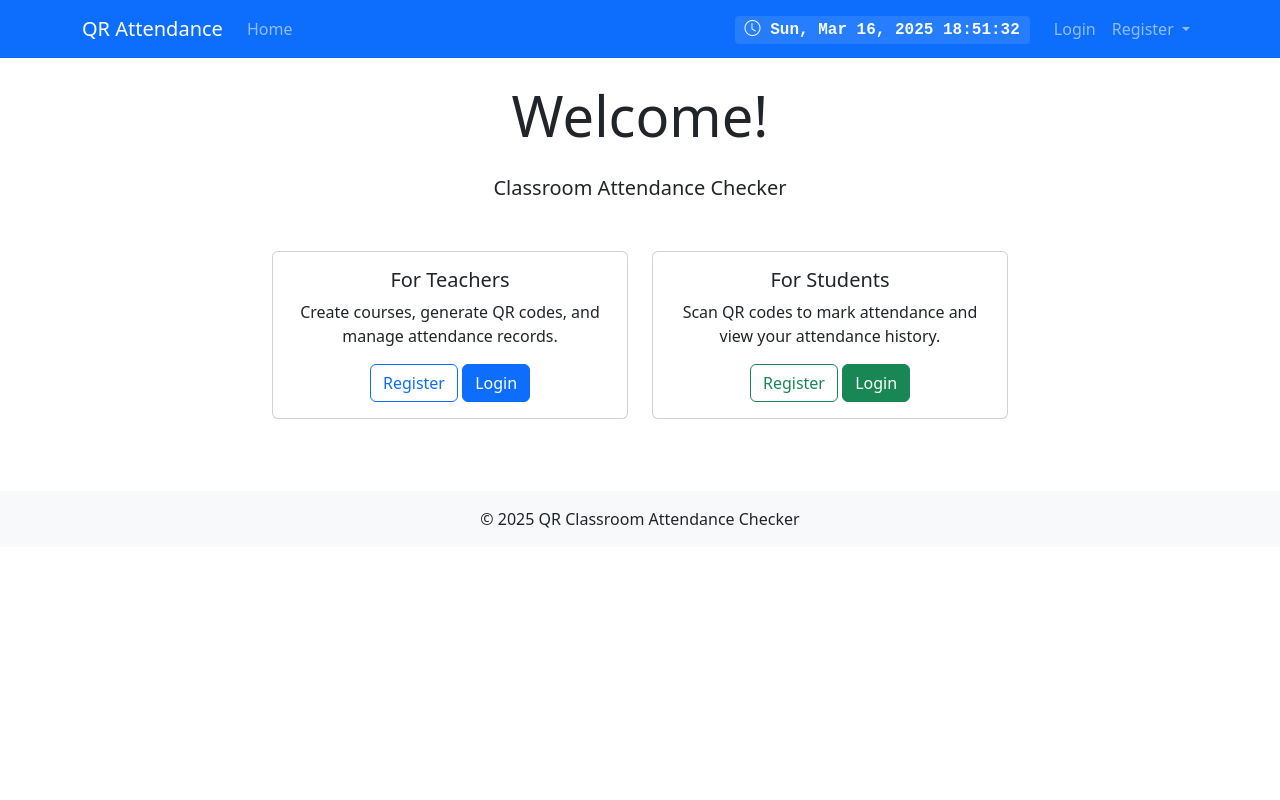
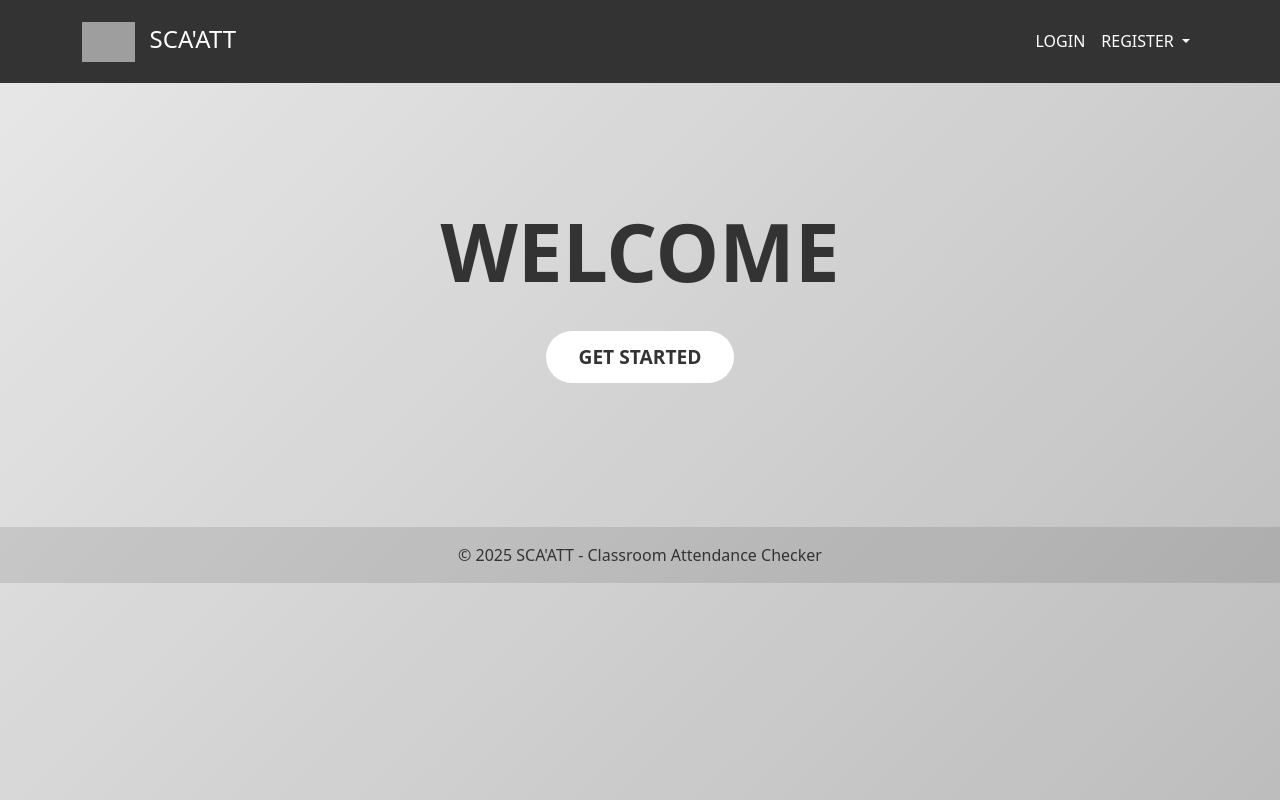
Before and after one commit to brianjezreel/scaatt2, a Django app: page / in a window 1280 px wide. Run offline with Django 5.2, Linux system fonts and the light colour scheme; grey boxes are pictures that could not be loaded.

Commit message:
update 4

```diff
--- a/apps/accounts/views.py
+++ b/apps/accounts/views.py
@@ -52,9 +52,9 @@ def dashboard(request):
     """User dashboard view based on role"""
 
     if request.user.is_teacher:
-        return render(request, 'accounts/teacher_dashboard.html')
+        return redirect('course_list')
     else:
-        return render(request, 'accounts/student_dashboard.html')
+        return redirect('scanner')
 
 
 @login_required
--- a/apps/sessions/urls.py
+++ b/apps/sessions/urls.py
@@ -2,6 +2,7 @@ from django.urls import path
 from . import views
 
 urlpatterns = [
+    path('all-sessions/', views.all_sessions, name='all_sessions'),
     path('course/<int:course_id>/sessions/', views.session_list, name='session_list'),
     path('course/<int:course_id>/sessions/create/', views.create_session, name='create_session'),
     path('course/<int:course_id>/sessions/<int:session_id>/', views.session_detail, name='session_detail'),
--- a/config/settings.py
+++ b/config/settings.py
@@ -69,6 +69,8 @@ TEMPLATES = [
                 'django.template.context_processors.request',
                 'django.contrib.auth.context_processors.auth',
                 'django.contrib.messages.context_processors.messages',
+                'django.template.context_processors.media',
+                'utils.context_processors.media_url',
             ],
         },
     },
@@ -112,7 +114,7 @@ AUTH_PASSWORD_VALIDATORS = [
 
 LANGUAGE_CODE = 'en-us'
 
-TIME_ZONE = 'UTC'
+TIME_ZONE = 'Asia/Manila'  # Philippine Standard Time
 
 USE_I18N = True
 
@@ -140,5 +142,5 @@ AUTH_USER_MODEL = 'accounts.User'
 
 # Login URLs
 LOGIN_URL = 'login'
-LOGIN_REDIRECT_URL = 'dashboard'
+LOGIN_REDIRECT_URL = 'home'
 LOGOUT_REDIRECT_URL = 'home'
--- a/config/urls.py
+++ b/config/urls.py
@@ -19,10 +19,15 @@ from django.urls import path, include
 from django.conf import settings
 from django.conf.urls.static import static
 from django.views.generic import TemplateView
+from django.shortcuts import render, redirect
+
+def home_view(request):
+    """Home page view that shows the home page to all users"""
+    return render(request, 'home.html')
 
 urlpatterns = [
     path('admin/', admin.site.urls),
-    path('', TemplateView.as_view(template_name='home.html'), name='home'),
+    path('', home_view, name='home'),
     path('accounts/', include('apps.accounts.urls')),
     path('courses/', include('apps.courses.urls')),
     path('', include('apps.sessions.urls')),
@@ -32,5 +37,7 @@ urlpatterns = [
     # path('notifications/', include('apps.notifications.urls')),
 ]
 
+# Always serve media files in development
 if settings.DEBUG:
     urlpatterns += static(settings.MEDIA_URL, document_root=settings.MEDIA_ROOT)
+# In production, these are served by the web server
--- a/templates/base.html
+++ b/templates/base.html
@@ -4,20 +4,27 @@
 <head>
     <meta charset="UTF-8">
     <meta name="viewport" content="width=device-width, initial-scale=1.0">
-    <title>{% block title %}QR Attendance{% endblock %}</title>
+    <title>{% block title %}SCA'ATT{% endblock %}</title>
     <link href="https://cdn.jsdelivr.net/npm/bootstrap@5.3.0/dist/css/bootstrap.min.css" rel="stylesheet">
     <link href="https://cdn.jsdelivr.net/npm/bootstrap-icons@1.11.0/font/bootstrap-icons.css" rel="stylesheet">
+    {% load static %}
     {% block extra_css %}{% endblock %}
     <style>
+        /* Monochromatic theme with exceptions for buttons and status indicators */
+        body {
+            background: linear-gradient(135deg, #e8e8e8 0%, #bdbdbd 100%);
+            min-height: 100vh;
+        }
+
         #live-clock {
             font-family: 'Courier New', monospace;
             font-weight: bold;
             padding: 5px 10px;
             border-radius: 4px;
-            background-color: rgba(255, 255, 255, 0.1);
+            background-color: rgba(0, 0, 0, 0.1);
         }
 
-        /* Logout button styling */
+        /* Logout button styling - preserving button styling */
         .btn-link.text-decoration-none {
             font-weight: 400;
             color: #212529;
@@ -25,64 +32,171 @@
         .btn-link.text-decoration-none:hover {
             background-color: #f8f9fa;
         }
+
+        /* Navbar styling */
+        .navbar {
+            background-color: #333333;
+            padding: 1rem;
+        }
+
+        .navbar-nav .nav-link {
+            color: white;
+            text-transform: uppercase;
+            font-weight: 500;
+            padding: 0.5rem 1rem;
+        }
+
+        .navbar-brand {
+            font-size: 1.5rem;
+        }
+
+        /* Logo styling */
+        .navbar-brand img {
+            height: 40px;
+            width: auto;
+            margin-right: 8px;
+            vertical-align: middle;
+        }
+
+        /* Welcome section */
+        .welcome-section {
+            text-align: center;
+            padding: 6rem 0;
+            color: #333;
+        }
+
+        .welcome-section h1 {
+            font-size: 5rem;
+            font-weight: 700;
+            text-transform: uppercase;
+            margin-bottom: 2rem;
+        }
+
+        .btn-primary {
+            background-color: white;
+            color: #333;
+            border: none;
+            border-radius: 30px;
+            padding: 0.75rem 2rem;
+            font-size: 1.2rem;
+            font-weight: 600;
+            text-transform: uppercase;
+        }
+
+        .btn-primary:hover {
+            background-color: #f8f9fa;
+            color: #333;
+        }
+
+        /* Footer styling */
+        footer {
+            background-color: rgba(0, 0, 0, 0.1);
+            color: #333;
+            padding: 1rem 0;
+        }
+
+        footer p {
+            color: #333;
+        }
+
+        /* Card styling - monochromatic */
+        .card {
+            background-color: #ffffff;
+            border: none;
+            box-shadow: 0 4px 6px rgba(0, 0, 0, 0.1);
+            margin-bottom: 1.5rem;
+        }
+
+        /* Make all card headers gray unless they have a status-specific class */
+        .card-header:not(.bg-success):not(.bg-primary):not(.bg-danger):not(.bg-warning):not(.bg-secondary) {
+            background-color: #f5f5f5;
+            border-bottom: 1px solid #eeeeee;
+            font-weight: 600;
+        }
+
+        .card-body {
+            padding: 1.5rem;
+        }
+
+        /* Table styling */
+        .table {
+            color: #333;
+        }
+
+        /* Form controls */
+        .form-control {
+            border-color: #ddd;
+        }
+
+        .form-control:focus {
+            border-color: #aaa;
+            box-shadow: 0 0 0 0.25rem rgba(150, 150, 150, 0.25);
+        }
+
+        /* Progress bars - non-monochromatic only for progress bars */
+
+        /* Keep badges and alerts colored for status indicators */
+
+        /* Breadcrumb styling */
+        .breadcrumb {
+            background-color: rgba(0, 0, 0, 0.05);
+            padding: 0.75rem 1rem;
+            border-radius: 0.25rem;
+        }
+
+        .breadcrumb-item a {
+            color: #666;
+        }
+
+        .breadcrumb-item.active {
+            color: #333;
+        }
     </style>
 </head>
 <body>
-    <nav class="navbar navbar-expand-lg navbar-dark bg-primary">
+    <nav class="navbar navbar-expand-lg">
         <div class="container">
-            <a class="navbar-brand" href="{% url 'home' %}">QR Attendance</a>
+            <a class="navbar-brand" href="{% url 'home' %}">
+                <img src="{{ MEDIA_URL }}logo.png" alt="SCA'ATT Logo" class="me-2">
+                <span class="text-white">SCA'ATT</span>
+            </a>
             <button class="navbar-toggler" type="button" data-bs-toggle="collapse" data-bs-target="#navbarNav">
                 <span class="navbar-toggler-icon"></span>
             </button>
             <div class="collapse navbar-collapse" id="navbarNav">
                 <ul class="navbar-nav me-auto">
-                    <li class="nav-item">
-                        <a class="nav-link" href="{% url 'home' %}">Home</a>
-                    </li>
                     {% if user.is_authenticated %}
                         {% if user.is_teacher %}
                             <li class="nav-item">
-                                <a class="nav-link" href="{% url 'course_list' %}">My Courses</a>
-                            </li>
-                            <li class="nav-item dropdown">
-                                <a class="nav-link dropdown-toggle" href="#" id="attendanceDropdown" role="button" data-bs-toggle="dropdown" aria-expanded="false">
-                                    Attendance
-                                </a>
-                                <ul class="dropdown-menu" aria-labelledby="attendanceDropdown">
-                                    {% for course in user.courses.all %}
-                                        <li><a class="dropdown-item" href="{% url 'attendance_list' course.id %}">{{ course.name }}</a></li>
-                                    {% endfor %}
-                                </ul>
-                            </li>
-                        {% else %}
-                            <li class="nav-item">
-                                <a class="nav-link" href="{% url 'course_list' %}">My Courses</a>
+                                <a class="nav-link" href="{% url 'course_list' %}">COURSES</a>
                             </li>
                             <li class="nav-item">
-                                <a class="nav-link" href="{% url 'student_attendance_report' %}">My Attendance</a>
+                                <a class="nav-link" href="{% url 'all_sessions' %}">SESSIONS</a>
                             </li>
                         {% endif %}
                         {% if user.is_student %}
                             <li class="nav-item">
-                                <a class="nav-link" href="{% url 'scanner' %}">Scan QR Code</a>
+                                <a class="nav-link" href="{% url 'scanner' %}">SCAN QR</a>
+                            </li>
+                            <li class="nav-item">
+                                <a class="nav-link" href="{% url 'course_list' %}">COURSES</a>
+                            </li>
+                            <li class="nav-item">
+                                <a class="nav-link" href="{% url 'student_attendance_report' %}">ATTENDANCE</a>
                             </li>
                         {% endif %}
                     {% endif %}
                 </ul>
-                <div class="navbar-text me-3">
-                    <span id="live-clock" class="text-light">
-                        <i class="bi bi-clock"></i>
-                        <span id="current-time">Loading...</span>
-                    </span>
-                </div>
                 <ul class="navbar-nav">
                     {% if user.is_authenticated %}
+                        <li class="nav-item me-3">
+                            <span id="current-time" class="nav-link text-white"></span>
+                        </li>
                         <li class="nav-item dropdown">
-                            <a class="nav-link dropdown-toggle" href="#" id="navbarDropdown" role="button" data-bs-toggle="dropdown" aria-expanded="false">
-                                {{ user.get_full_name }}
+                            <a class="nav-link dropdown-toggle" href="#" id="userDropdown" role="button" data-bs-toggle="dropdown" aria-expanded="false">
+                                <img src="{% static 'img/user-icon.png' %}" alt="Profile" style="width: 30px; height: 30px; border-radius: 50%; background-color: #fff;" onerror="this.src='https://cdn.jsdelivr.net/npm/bootstrap-icons@1.11.0/icons/person-circle.svg';">
                             </a>
-                            <ul class="dropdown-menu dropdown-menu-end" aria-labelledby="navbarDropdown">
-                                <li><a class="dropdown-item" href="{% url 'dashboard' %}">Dashboard</a></li>
+                            <ul class="dropdown-menu dropdown-menu-end" aria-labelledby="userDropdown">
                                 <li><a class="dropdown-item" href="{% url 'profile' %}">My Profile</a></li>
                                 <li><hr class="dropdown-divider"></li>
                                 <li>
@@ -97,11 +211,11 @@
                         </li>
                     {% else %}
                         <li class="nav-item">
-                            <a class="nav-link" href="{% url 'login' %}">Login</a>
+                            <a class="nav-link" href="{% url 'login' %}">LOGIN</a>
                         </li>
                         <li class="nav-item dropdown">
                             <a class="nav-link dropdown-toggle" href="#" id="registerDropdown" role="button" data-bs-toggle="dropdown" aria-expanded="false">
-                                Register
+                                REGISTER
                             </a>
                             <ul class="dropdown-menu dropdown-menu-end" aria-labelledby="registerDropdown">
                                 <li><a class="dropdown-item" href="{% url 'register_teacher' %}">As Teacher</a></li>
@@ -127,14 +241,15 @@
         {% block content %}{% endblock %}
     </div>
 
-    <footer class="mt-5 py-3 bg-light">
+    <footer class="mt-5 py-3">
         <div class="container text-center">
-            <p class="mb-0">&copy; {% now "Y" %} QR Classroom Attendance Checker</p>
+            <p class="mb-0">&copy; {% now "Y" %} SCA'ATT - Classroom Attendance Checker</p>
         </div>
     </footer>
 
     <script src="https://cdn.jsdelivr.net/npm/bootstrap@5.3.0/dist/js/bootstrap.bundle.min.js"></script>
-    {% block extra_js %}
+
+    <!-- Clock functionality - always included -->
     <script>
         // Live clock functionality
         function updateClock() {
@@ -158,6 +273,7 @@
         updateClock();
         setInterval(updateClock, 1000);
     </script>
-    {% endblock %}
+
+    {% block extra_js %}{% endblock %}
 </body>
 </html>
--- a/templates/home.html
+++ b/templates/home.html
@@ -1,36 +1,24 @@
 <!-- templates/home.html -->
 {% extends 'base.html' %}
 
-{% block title %}Home - QR Attendance{% endblock %}
+{% block title %}Home - SCA'ATT{% endblock %}
 
 {% block content %}
-<div class="row justify-content-center">
-    <div class="col-md-8 text-center">
-        <h1 class="display-4 mb-4">Welcome!</h1>
-        <p class="lead">Classroom Attendance Checker</p>
-
-        <div class="mt-5">
-            <div class="row">
-                <div class="col-md-6">
-                    <div class="card mb-4">
-                        <div class="card-body">
-                            <h5 class="card-title">For Teachers</h5>
-                            <p class="card-text">Create courses, generate QR codes, and manage attendance records.</p>
-                            <a href="{% url 'register_teacher' %}" class="btn btn-outline-primary">Register</a>
-                            <a href="{% url 'login' %}" class="btn btn-primary">Login</a>
-                        </div>
-                    </div>
-                </div>
-                <div class="col-md-6">
-                    <div class="card mb-4">
-                        <div class="card-body">
-                            <h5 class="card-title">For Students</h5>
-                            <p class="card-text">Scan QR codes to mark attendance and view your attendance history.</p>
-                            <a href="{% url 'register_student' %}" class="btn btn-outline-success">Register</a>
-                            <a href="{% url 'login' %}" class="btn btn-success">Login</a>
-                        </div>
-                    </div>
-                </div>
+<div class="welcome-section">
+    <div class="container">
+        <div class="row justify-content-center">
+            <div class="col-md-10 text-center">
+                {% if user.is_authenticated %}
+                    <h1>Good day, {{ user.first_name }}!</h1>
+                    {% if user.is_teacher %}
+                        <a href="{% url 'course_list' %}" class="btn btn-primary">MY COURSES</a>
+                    {% elif user.is_student %}
+                        <a href="{% url 'course_list' %}" class="btn btn-primary">MY COURSES</a>
+                    {% endif %}
+                {% else %}
+                    <h1>WELCOME</h1>
+                    <a href="{% url 'login' %}" class="btn btn-primary">GET STARTED</a>
+                {% endif %}
             </div>
         </div>
     </div>
```
Also changed, not shown: apps/sessions/views.py (+28 -0 lines), templates/courses/teacher_course_detail.html (+18 -5 lines), templates/sessions/all_sessions.html (added, +119 -0 lines), utils/context_processors/__init__.py (added, +9 -0 lines).
